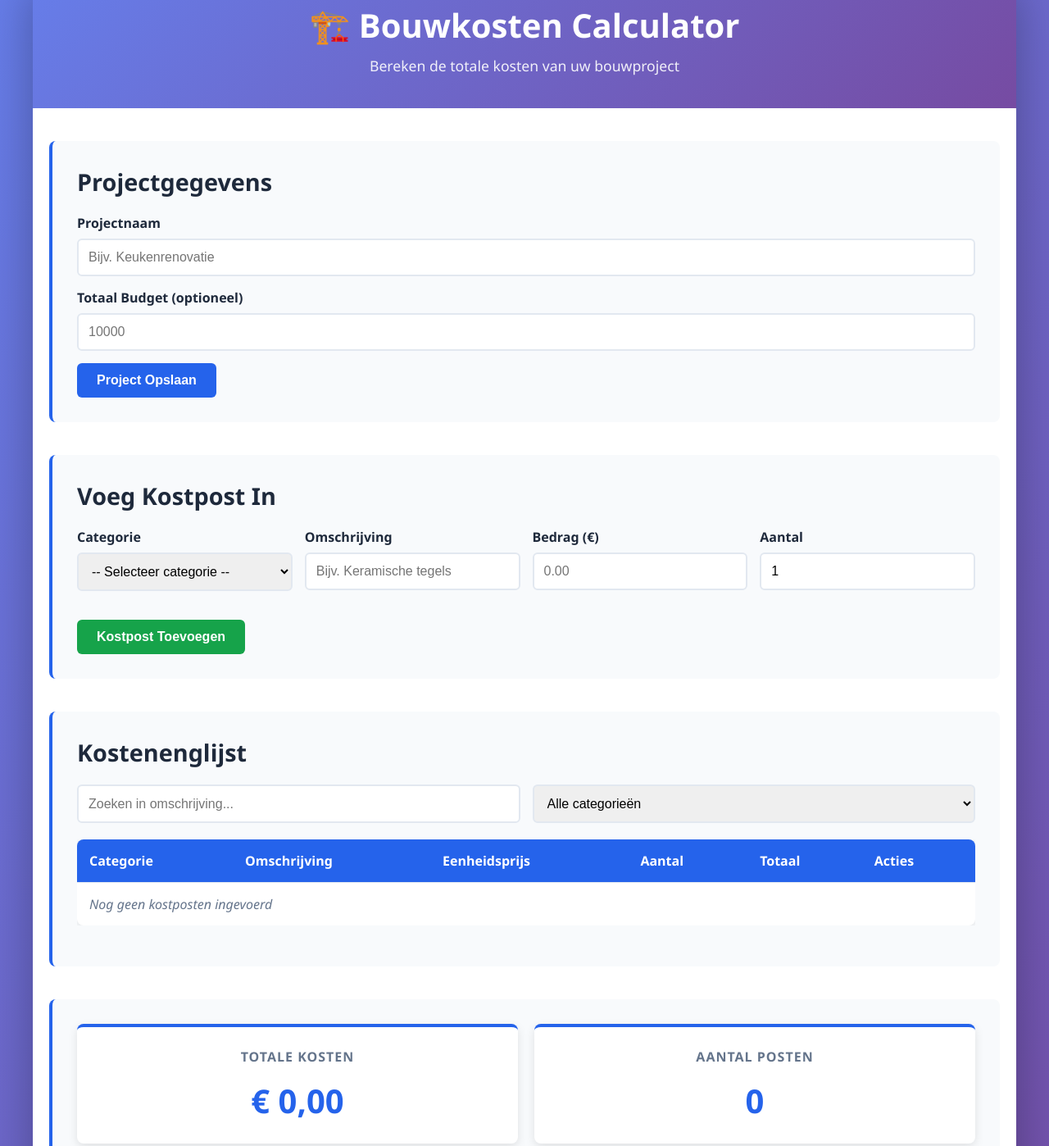
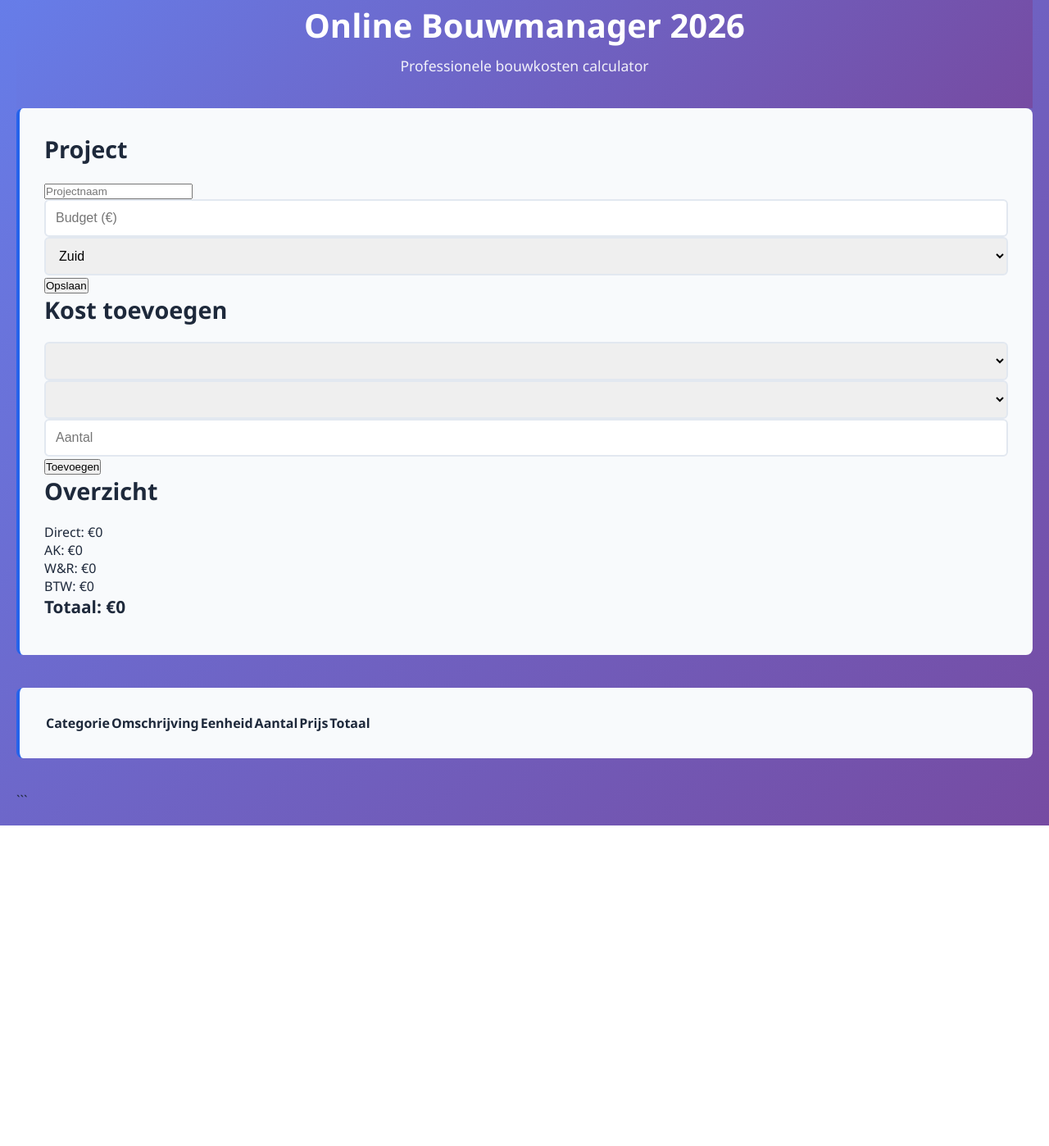
Before and after one commit to pietercleef-ux/Online-Bouwmanager, a website: page index.html in a window 1280 px wide. Shown: the part 57-1455 px from the top of the page at 82% size. After the commit the page ends 1064 px from the top, so only its background shows below. Drawn offline with Linux system fonts and the light colour scheme.

Commit message:
Refactor index.html for Bouwmanager 2026

````diff
--- a/index.html
+++ b/index.html
@@ -1,155 +1,81 @@
+<!-- =========================
+index.html
+Online Bouwmanager 2026
+========================= -->
 <!DOCTYPE html>
 <html lang="nl">
 <head>
-    <meta charset="UTF-8">
-    <meta name="viewport" content="width=device-width, initial-scale=1.0">
-    <title>Bouwkosten Calculator</title>
-    <link rel="stylesheet" href="styles.css">
+    <meta charset="UTF-8" />
+    <meta name="viewport" content="width=device-width, initial-scale=1.0"/>
+    <title>Online Bouwmanager 2026</title>
+    <link rel="stylesheet" href="styles.css"/>
 </head>
+
 <body>
-    <div class="container">
-        <header>
-            <h1>🏗️ Bouwkosten Calculator</h1>
-            <p>Bereken de totale kosten van uw bouwproject</p>
+
+<header class="header">
+    <h1>Online Bouwmanager 2026</h1>
+    <p>Professionele bouwkosten calculator</p>
 </header>
 
-        <main>
-            <!-- Project Info Section -->
-            <section class="project-info">
-                <h2>Projectgegevens</h2>
-                <div class="form-group">
-                    <label for="projectName">Projectnaam</label>
-                    <input type="text" id="projectName" placeholder="Bijv. Keukenrenovatie">
+<section class="grid">
+
+    <div class="card">
+        <h2>Project</h2>
+        <input id="projectName" placeholder="Projectnaam"/>
+        <input id="projectBudget" type="number" placeholder="Budget (€)"/>
+
+        <select id="regionFactor">
+            <option value="0.95">Noord</option>
+            <option value="0.97">Oost</option>
+            <option value="1.00" selected>Zuid</option>
+            <option value="1.10">West</option>
+            <option value="1.15">Randstad</option>
+        </select>
+
+        <button onclick="saveProject()">Opslaan</button>
     </div>
-                <div class="form-group">
-                    <label for="projectBudget">Totaal Budget (optioneel)</label>
-                    <input type="number" id="projectBudget" placeholder="10000" min="0">
+
+    <div class="card">
+        <h2>Kost toevoegen</h2>
+
+        <select id="category"></select>
+        <select id="description"></select>
+
+        <input id="quantity" type="number" placeholder="Aantal"/>
+
+        <button onclick="addCost()">Toevoegen</button>
     </div>
-                <button class="btn btn-primary" onclick="saveProject()">Project Opslaan</button>
+
+    <div class="card summary">
+        <h2>Overzicht</h2>
+        <p>Direct: <span id="directCost">€0</span></p>
+        <p>AK: <span id="ak">€0</span></p>
+        <p>W&R: <span id="wr">€0</span></p>
+        <p>BTW: <span id="btw">€0</span></p>
+        <h3>Totaal: <span id="total">€0</span></h3>
+    </div>
+
 </section>
 
-            <!-- Add Cost Item Section -->
-            <section class="add-cost-section">
-                <h2>Voeg Kostpost In</h2>
-                <div class="form-grid">
-                    <div class="form-group">
-                        <label for="costCategory">Categorie</label>
-                        <select id="costCategory">
-                            <option value="">-- Selecteer categorie --</option>
-                            <option value="Materialen">Materialen</option>
-                            <option value="Arbeid">Arbeid</option>
-                            <option value="Vergunningen">Vergunningen</option>
-                            <option value="Gereedschappen">Gereedschappen</option>
-                            <option value="Transport">Transport</option>
-                            <option value="Overig">Overig</option>
-                        </select>
-                    </div>
-                    <div class="form-group">
-                        <label for="costDescription">Omschrijving</label>
-                        <input type="text" id="costDescription" placeholder="Bijv. Keramische tegels">
-                    </div>
-                    <div class="form-group">
-                        <label for="costAmount">Bedrag (€)</label>
-                        <input type="number" id="costAmount" placeholder="0.00" min="0" step="0.01">
-                    </div>
-                    <div class="form-group">
-                        <label for="costQuantity">Aantal</label>
-                        <input type="number" id="costQuantity" placeholder="1" min="1" value="1">
-                    </div>
-                </div>
-                <button class="btn btn-success" onclick="addCost()">Kostpost Toevoegen</button>
-            </section>
-
-            <!-- Budget Alert -->
-            <section id="budgetAlertSection" class="budget-alert" style="display: none;">
-                <div class="alert alert-warning">
-                    <strong>⚠️ Budgetwaarschuwing!</strong>
-                    <p id="budgetMessage"></p>
-                </div>
-            </section>
-
-            <!-- Cost Overview Section -->
-            <section class="cost-overview">
-                <h2>Kostenenglijst</h2>
-
-                <!-- Filter and Sort -->
-                <div class="filter-bar">
-                    <input type="text" id="searchCost" placeholder="Zoeken in omschrijving..." onkeyup="filterCosts()">
-                    <select id="filterCategory" onchange="filterCosts()">
-                        <option value="">Alle categorieën</option>
-                        <option value="Materialen">Materialen</option>
-                        <option value="Arbeid">Arbeid</option>
-                        <option value="Vergunningen">Vergunningen</option>
-                        <option value="Gereedschappen">Gereedschappen</option>
-                        <option value="Transport">Transport</option>
-                        <option value="Overig">Overig</option>
-                    </select>
-                </div>
-
-                <!-- Cost Table -->
-                <div class="table-responsive">
-                    <table class="cost-table">
+<section class="table">
+    <table>
         <thead>
         <tr>
             <th>Categorie</th>
             <th>Omschrijving</th>
-                                <th>Eenheidsprijs</th>
+            <th>Eenheid</th>
             <th>Aantal</th>
+            <th>Prijs</th>
             <th>Totaal</th>
-                                <th>Acties</th>
+            <th></th>
         </tr>
         </thead>
-                        <tbody id="costTableBody">
-                            <tr class="empty-state">
-                                <td colspan="6">Nog geen kostposten ingevoerd</td>
-                            </tr>
-                        </tbody>
+        <tbody id="rows"></tbody>
     </table>
-                </div>
 </section>
 
-            <!-- Summary Section -->
-            <section class="summary">
-                <div class="summary-cards">
-                    <div class="summary-card">
-                        <h3>Totale Kosten</h3>
-                        <p class="summary-value" id="totalCost">€ 0,00</p>
-                    </div>
-                    <div class="summary-card" id="remainingBudgetCard" style="display: none;">
-                        <h3>Resterend Budget</h3>
-                        <p class="summary-value" id="remainingBudget">€ 0,00</p>
-                    </div>
-                    <div class="summary-card">
-                        <h3>Aantal Posten</h3>
-                        <p class="summary-value" id="itemCount">0</p>
-                    </div>
-                </div>
-
-                <!-- Category Breakdown -->
-                <div class="breakdown-section">
-                    <h3>Kostenverdeling per Categorie</h3>
-                    <div id="categoryBreakdown" class="breakdown-list">
-                        <!-- Dynamisch gegenereerd -->
-                    </div>
-                </div>
-            </section>
-
-            <!-- Export Section -->
-            <section class="export-section">
-                <h2>Export & Delen</h2>
-                <div class="button-group">
-                    <button class="btn btn-secondary" onclick="exportToCSV()">📥 Exporteren naar CSV</button>
-                    <button class="btn btn-secondary" onclick="printReport()">🖨️ Afdrukken</button>
-                    <button class="btn btn-danger" onclick="clearAll()">🗑️ Alles Wissen</button>
-                </div>
-            </section>
-        </main>
-
-        <footer>
-            <p>&copy; 2026 Bouwkosten Calculator | Gebouwd voor bouwliefhebbers</p>
-        </footer>
-    </div>
-
-    <script src="script.js"></script>
+<script src="app.js"></script>
 </body>
 </html>
+```
````
Lines whose indentation alone changed are shown as unchanged.
